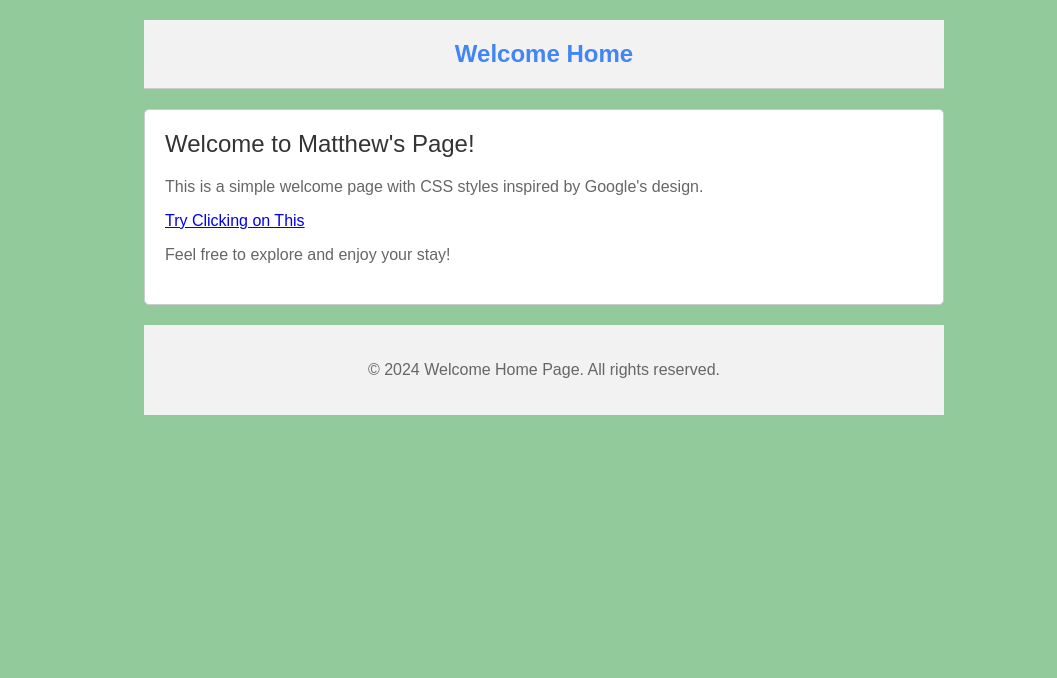
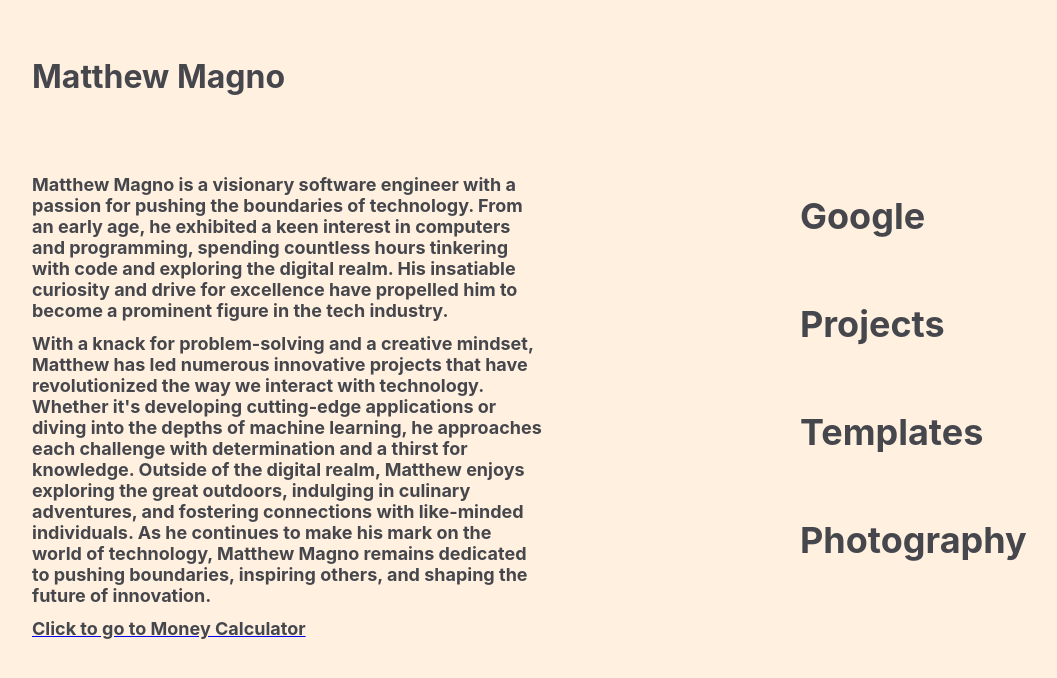
Before and after one commit to MatthewMagno/matthew-magno-website, a React (Create React App) app: page / in a window 1280 px wide. Shown: the top 678 px of the page, without its empty margins (96-1153 px from the left). Built offline with nearby package versions, Linux system fonts and the light colour scheme.

Commit message:
New Replaced

```diff
--- a/src/App.css
+++ b/src/App.css
@@ -1,40 +1,3 @@
-.app {
-  max-width: 800px;
-  margin: 0 auto;
-  padding: 20px;
+body {
+    background-color: #FFF0E0;
 }
-
-header {
-  background-color: #333;
-  color: #fff;
-  padding: 10px 0;
-  text-align: center;
-}
-
-header h1 {
-  margin: 0;
-}
-
-nav ul {
-  list-style-type: none;
-  padding: 0;
-}
-
-nav ul li {
-  display: inline;
-  margin-right: 10px;
-}
-
-nav ul li a {
-  color: #fff;
-  text-decoration: none;
-}
-
-main {
-  margin-top: 20px;
-}
-
-footer {
-  margin-top: 20px;
-  text-align: center;
-}
--- a/src/App.js
+++ b/src/App.js
@@ -8,8 +8,10 @@ import AppRouter from './AppRouter';
 
 function App() {
   return (
-    <div className="App">
+    <div>
+    <div className="app">
       <AppRouter />
+    </div>
     </div>
   );
 }
--- /dev/null
+++ b/src/AppRouter.css
@@ -0,0 +1,5 @@
+.name {
+     text-decoration: none; /* Removes the underline */
+     margin-top: 2vh;
+     margin-bottom: 2vh;
+}
--- a/src/AppRouter.js
+++ b/src/AppRouter.js
@@ -2,16 +2,25 @@ import { BrowserRouter as Router, Routes, Route, Link, BrowserRouter } from 'rea
 import Home from './TestPages/Home';
 import About from './TestPages/About';
 import Contact from './TestPages/Contact';
+import MoneyCalc from './TestPages/MoneyCalc';
+import './AppRouter.css';
 
 
 const AppRouter = () => {
     return (
       <Router>
+         <div>
+         <div className="name">
+         <Link className="name" to="/">
+        <h1>Matthew Magno</h1>
+        </Link>
+      </div>
         <Routes>
           <Route path="/" element={<Home />} />
           <Route path="/about" element={<About />} />
-          <Route path="/contact" component={Contact} />
+          <Route path="/money" element={<MoneyCalc />} />
         </Routes>
+        </div>
       </Router>
     );
   };
--- a/src/TestPages/Home.css
+++ b/src/TestPages/Home.css
@@ -1,55 +1,68 @@
-body {
-    font-family: Arial, sans-serif;
-    margin: 0;
-    padding: 0;
-    background-color: #92CA9B;
+.container {
+    max-width: 800px;
+    margin: 100px auto;
+    padding: 20px;
+    text-align: center;
+    border-radius: 10px;
+    box-shadow: 0 0 10px rgba(0, 0, 0, 0.1); /* Box shadow for container */
   }
 
-  .container {
-    max-width: 800px;
-    margin: 0 auto;
-    padding: 20px;
+  .info {
+    display: flex;
   }
 
-  .header {
-    background-color: #f2f2f2;
-    padding: 20px;
-    border-bottom: 1px solid #ccc;
-    text-align: center;
-  }
-
-  .logo {
-    font-size: 24px;
-    font-weight: bold;
-    color: #4285f4;
-  }
-
-  .content {
-    padding: 20px;
-    background-color: #fff;
-    border: 1px solid #ccc;
-    border-radius: 5px;
-    margin-top: 20px;
-  }
-
-  .welcome-message {
-    font-size: 24px;
-    color: #333;
+  .biography{
+    flex: 2;
+    font-size: 9px;
+    margin: 1vh 10vw;
+    border-radius: 10px;
+    /* background-color:#473a39; */
     margin-bottom: 20px;
   }
 
-  .description {
-    color: #666;
-    margin-bottom: 20px;
+  .choice{
+    margin-top: 4vh;
+    margin-bottom: 4vh;
+    display: inline-block; /* Ensure the container only takes up as much width as its content */
+    transition: all 0.15s ease; /* Add transition for smooth animation */
+    text-decoration: none; /* Removes the underline */
+    color: #45474D; /* Heading color */
   }
 
-  .footer {
-    background-color: #f2f2f2;
-    padding: 20px;
-    text-align: center;
-    margin-top: 20px;
+  .choice:hover{
+    transform: scale(1.2);
   }
 
-  .footer p {
-    color: #666;
+  .selection{
+    flex: 1;
+    margin: 1vh 10vw;
+    border-radius: 10px;
+    /* background-color:#FFA69E; */
+    font-size:18px;
   }
+
+  h1 {
+    color: #45474D; /* Heading color */
+  }
+
+  p {
+    color: #666666; /* Paragraph color */
+  }
+
+  .name{
+    margin: 10vh 10vw
+  }
+
+  .button {
+    background-color: #FF7E6B; /* Button background color */
+    color: #ffffff; /* Button text color */
+    padding: 10px 20px;
+    border: none; /* Remove button border */
+    border-radius: 5px; /* Add some rounding to the button */
+    cursor: pointer;
+    transition: background-color 0.3s ease; /* Smooth transition for button color */
+  }
+
+  .button:hover {
+    background-color: #FFA69E; /* Button background color on hover */
+  }
--- a/src/TestPages/Home.js
+++ b/src/TestPages/Home.js
@@ -1,23 +1,28 @@
 import React from 'react';
 import './Home.css';
 import { Link } from 'react-router-dom';
+import { useState } from 'react';
 
 function Home() {
+
+  const [one, setOne] = useState('');
+  const [two, setTwo] = useState('');
+  const [result, setResult] = useState(null);
+
   return (
-    <div className="container">
-      <div className="header">
-        <div className="logo">Welcome Home</div>
-      </div>
-      <div className="content">
-        <div className="welcome-message">Welcome to Matthew's Page!</div>
-        <div className="description">
-          <p>This is a simple welcome page with CSS styles inspired by Google's design.</p>
-          <p><Link to='/About'>Try Clicking on This</Link></p>
-          <p>Feel free to explore and enjoy your stay!</p>
+    <div>
+      <div className="info">
+        <div className="biography">
+          <h1>Matthew Magno is a visionary software engineer with a passion for pushing the boundaries of technology. From an early age, he exhibited a keen interest in computers and programming, spending countless hours tinkering with code and exploring the digital realm. His insatiable curiosity and drive for excellence have propelled him to become a prominent figure in the tech industry.</h1>
+          <h1>With a knack for problem-solving and a creative mindset, Matthew has led numerous innovative projects that have revolutionized the way we interact with technology. Whether it's developing cutting-edge applications or diving into the depths of machine learning, he approaches each challenge with determination and a thirst for knowledge. Outside of the digital realm, Matthew enjoys exploring the great outdoors, indulging in culinary adventures, and fostering connections with like-minded individuals. As he continues to make his mark on the world of technology, Matthew Magno remains dedicated to pushing boundaries, inspiring others, and shaping the future of innovation.</h1>
+          <Link  to="/money"><h1>Click to go to Money Calculator</h1></Link>
         </div>
-      </div>
-      <div className="footer">
-        <p>&copy; 2024 Welcome Home Page. All rights reserved.</p>
+        <div className="selection">
+          <a href="https://www.google.com" target="_blank" rel="noopener noreferrer"><h1 className='choice'>Google</h1></a>
+          <h1 className='choice'>Projects</h1>
+          <h1 className='choice'>Templates</h1>
+          <h1 className='choice'>Photography</h1>
+        </div>
       </div>
     </div>
   );
--- /dev/null
+++ b/src/TestPages/MoneyCalc.js
@@ -0,0 +1,46 @@
+import React from 'react';
+import './Home.css';
+import { Link } from 'react-router-dom';
+import { useState } from 'react';
+
+function MoneyCalc() {
+
+  const [one, setOne] = useState('');
+  const [two, setTwo] = useState('');
+  const [result, setResult] = useState(null);
+
+  const handleAddition = () => {
+    fetch('http://localhost:8080/add', { // Assuming your backend is running on port 8080
+      method: 'POST',
+      headers: {
+        'Content-Type': 'application/json'
+      },
+      body: JSON.stringify({ total: parseFloat(one), subTotal: parseFloat(two) })
+    })
+    .then(response => response.json())
+    .then(data => setResult(data))
+    .catch(error => console.error('Error:', error));
+  };
+
+  return (
+    <div>
+
+      <div className="info">
+        <div className="biography">
+          <h1>This is the biography</h1>
+          <div>
+            <input type="number" placeholder="Place overall total" value={one} onChange={e => setOne(e.target.value)} />
+            <input type="number" placeholder="Place total before tax" value={two} onChange={e => setTwo(e.target.value)} />
+            <button onClick={handleAddition}>Add</button>
+            {result && <h1>upCharge: {result}%</h1>}
+          </div>
+        </div>
+        <div className="selection">
+          <h1>This is the selection</h1>
+        </div>
+      </div>
+    </div>
+  );
+}
+
+export default MoneyCalc;
```
